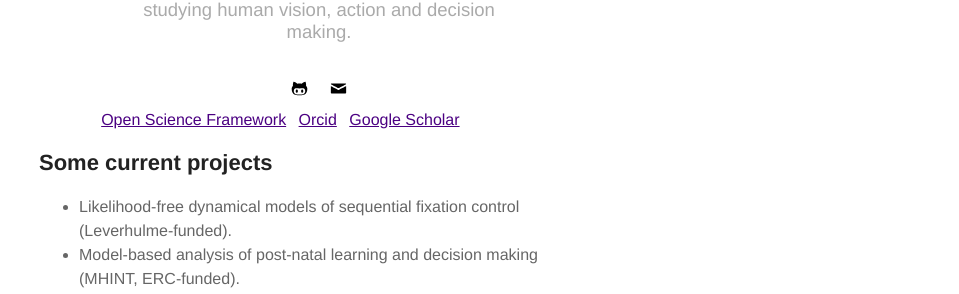
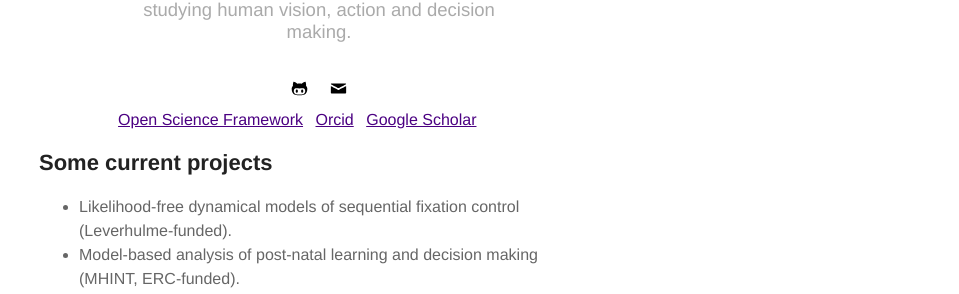
Before and after one commit to CasLudwig/CasLudwig.github.io, a Jekyll site: the page built from projects.md, in a window 1280 px wide. Shown: the part 360-654 px from the top of the page, without its empty margins (321-1280 px from the left). Built offline with Jekyll 4.4.1, drawn with Linux system fonts in a browser that asks for light colours; emoji names are drawn with the system emoji font.

Commit message:
Update projects.md

```diff
--- a/projects.md
+++ b/projects.md
@@ -4,7 +4,7 @@
 ---
 
 
-| <span style="color:white"> &nbsp; </span> | <span style="color:white"> &nbsp; </span> | <span style="color:white"> &nbsp; </span> | <span style="color:white"> &nbsp; </span> | <span style="color:white"> &nbsp; </span> | <span style="color:white"> &nbsp; </span> | <span style="color:white"> &nbsp; </span> | [Open Science Framework](https://osf.io/5awcm/){:target="_blank"} | <span style="color:white"> &nbsp; </span> | [Orcid](https://orcid.org/0000-0003-4656-0751){:target="_blank"} | <span style="color:white"> &nbsp; </span> | [Google Scholar](http://scholar.google.com/citations?user=https://scholar.google.co.uk/citations?user=kyGMxeQAAAAJ&hl=en){:target="_blank"} |
+| <span style="color:white"> &nbsp; </span> | <span style="color:white"> &nbsp; </span> | <span style="color:white"> &nbsp; </span> | <span style="color:white"> &nbsp; </span> | <span style="color:white"> &nbsp; </span> | <span style="color:white"> &nbsp; </span> | <span style="color:white"> &nbsp; </span> | <span style="color:white"> &nbsp; </span> | <span style="color:white"> &nbsp; </span> | [Open Science Framework](https://osf.io/5awcm/){:target="_blank"} | <span style="color:white"> &nbsp; </span> | [Orcid](https://orcid.org/0000-0003-4656-0751){:target="_blank"} | <span style="color:white"> &nbsp; </span> | [Google Scholar](http://scholar.google.com/citations?user=https://scholar.google.co.uk/citations?user=kyGMxeQAAAAJ&hl=en){:target="_blank"} |
 
 
 ## Some current projects
```
